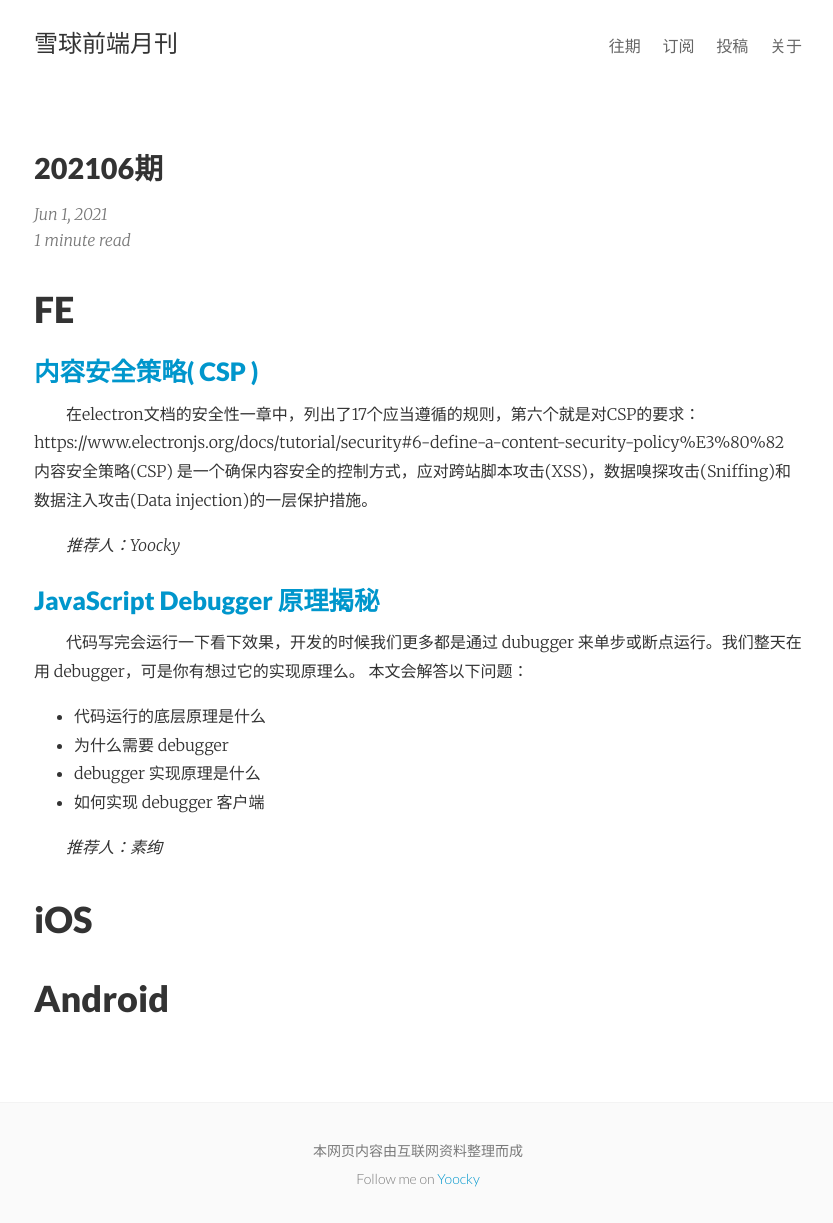
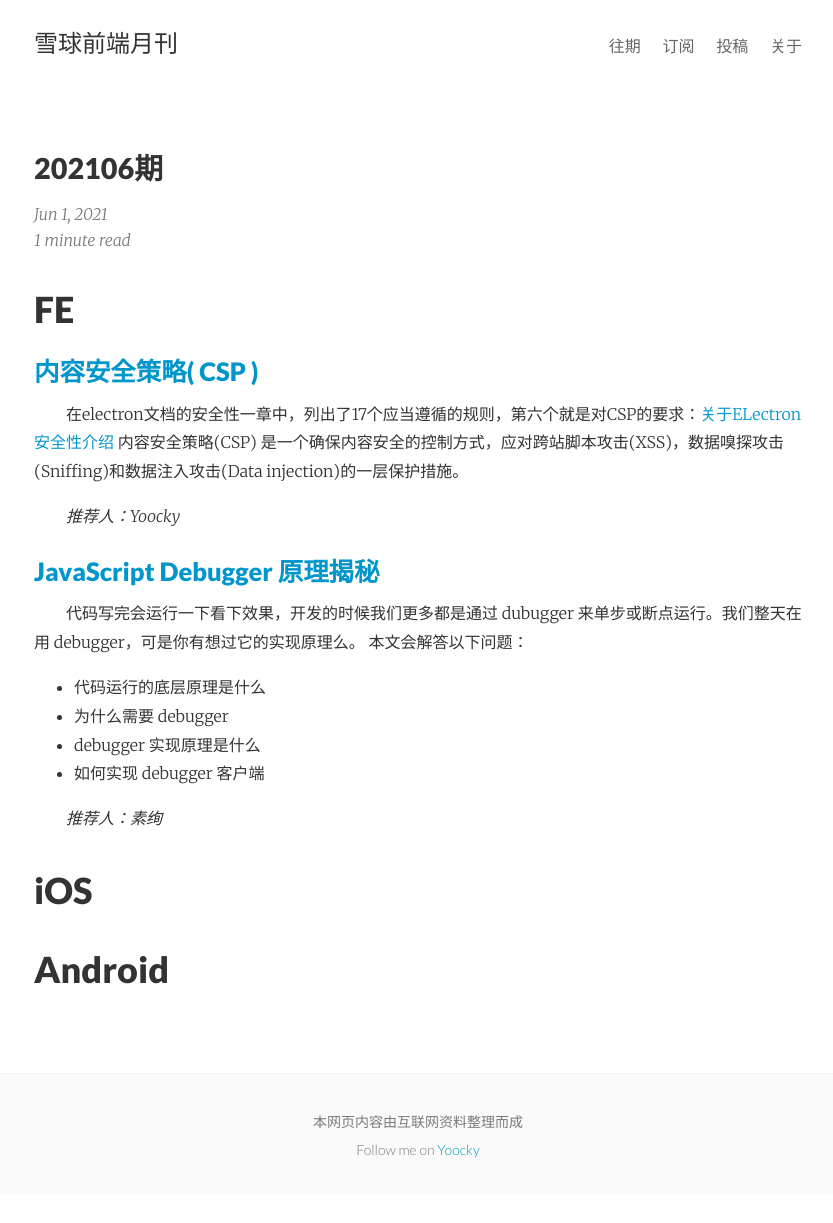
Before and after one commit to yoocky/monthly, a Jekyll site: the page built from _posts/2021-06-01-202106期.md, in a window 1280 px wide. Shown: the whole page, without its empty margins (222-1055 px from the left). Built offline with Jekyll 4.4.1, drawn with Linux system fonts in a browser that asks for light colours; after the commit the page ends 1194 px from its top, so only the background shows below that.

Commit message:
feat(post): add 1

```diff
--- a/_posts/2021-06-01-202106期.md
+++ b/_posts/2021-06-01-202106期.md
@@ -11,7 +11,7 @@
 
 #### [内容安全策略( CSP )](https://developer.mozilla.org/zh-CN/docs/Web/HTTP/CSP)
 
-在electron文档的安全性一章中，列出了17个应当遵循的规则，第六个就是对CSP的要求：https://www.electronjs.org/docs/tutorial/security#6-define-a-content-security-policy%E3%80%82
+在electron文档的安全性一章中，列出了17个应当遵循的规则，第六个就是对CSP的要求：[关于ELectron 安全性介绍](https://www.electronjs.org/docs/tutorial/security#6-define-a-content-security-policy%E3%80%82)
 内容安全策略(CSP) 是一个确保内容安全的控制方式，应对跨站脚本攻击(XSS)，数据嗅探攻击(Sniffing)和数据注入攻击(Data injection)的一层保护措施。
 
 *推荐人：Yoocky*
```
